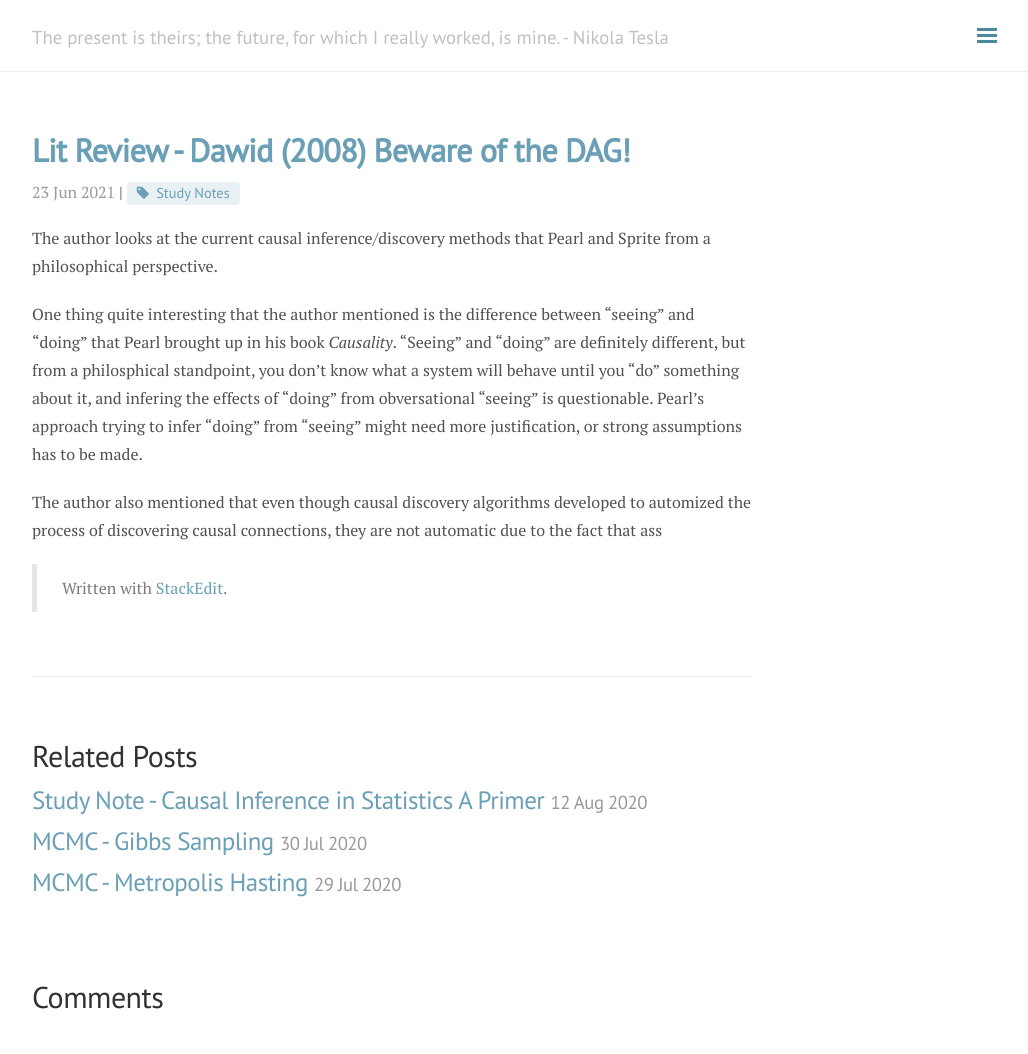
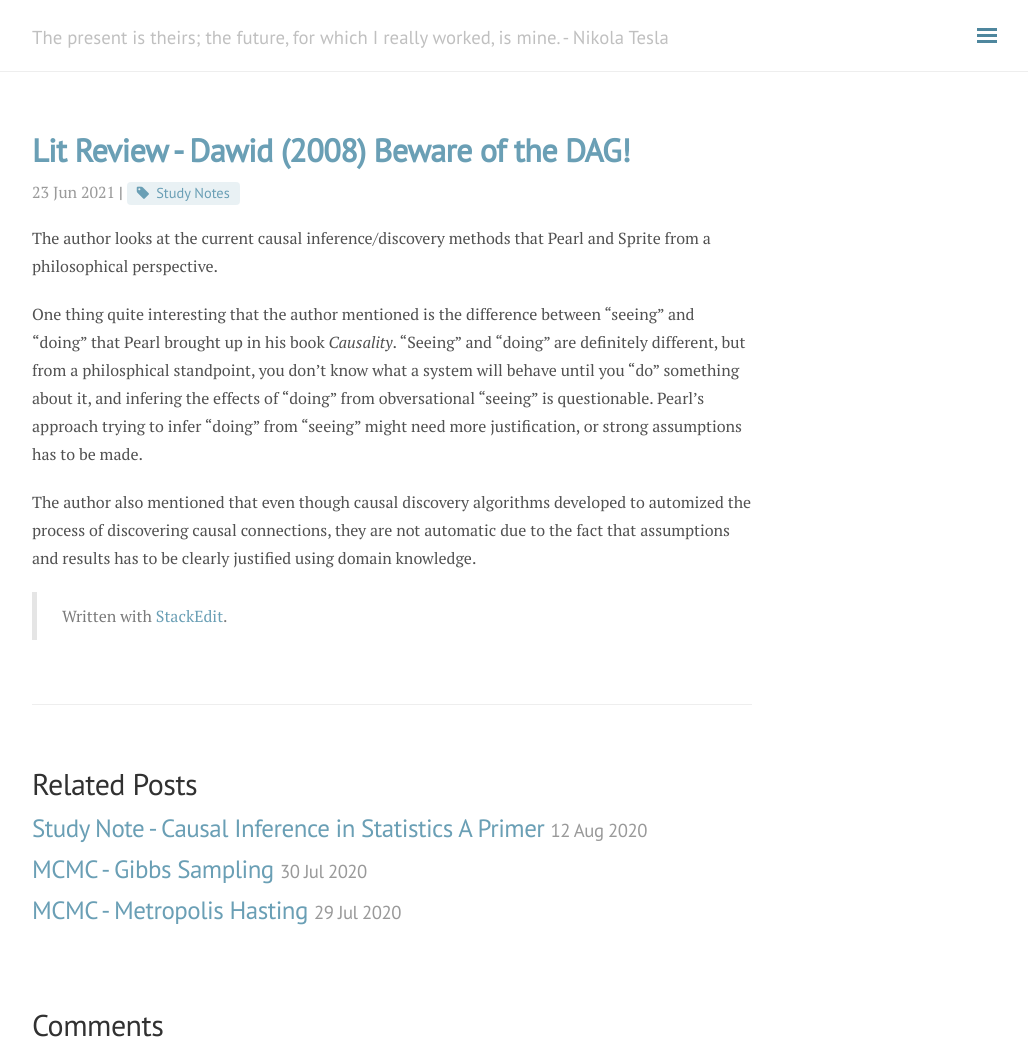
Before and after one commit to andylikescodes/andylikescodes.github.io, a Jekyll site: the page built from _posts/2021-06-23-Lit-Review-Dawid-2008.md, in a window 1280 px wide and 1054 px high. Shown: the whole window, without its empty margins (248-1276 px from the left). Built offline with Jekyll 4.4.1, drawn with Linux system fonts in a browser that asks for light colours; nearby versions of some CDN libraries; comment, search, counter and statistics services are not loaded.

Commit message:
_posts/2021-06-23-Lit-Review-Dawid-2008.md updated from https://stackedit.io/

```diff
--- a/_posts/2021-06-23-Lit-Review-Dawid-2008.md
+++ b/_posts/2021-06-23-Lit-Review-Dawid-2008.md
@@ -8,13 +8,15 @@ The author looks at the current causal inference/discovery methods that Pearl an
 
 One thing quite interesting that the author mentioned is the difference between "seeing" and "doing" that Pearl brought up in his book *Causality*. "Seeing" and "doing" are definitely different, but from a philosphical standpoint, you don't know what a system will behave until you "do" something about it, and infering the effects of "doing" from obversational "seeing" is questionable. Pearl's approach trying to infer "doing" from "seeing" might need more justification, or strong assumptions has to be made.
 
-The author also mentioned that even though causal discovery algorithms developed to automized the process of discovering causal connections, they are not automatic due to the fact that ass
+The author also mentioned that even though causal discovery algorithms developed to automized the process of discovering causal connections, they are not automatic due to the fact that assumptions and results has to be clearly justified using domain knowledge.
+
+
 
 
 
 
 > Written with [StackEdit](https://stackedit.io/).
 <!--stackedit_data:
-eyJoaXN0b3J5IjpbLTE0OTU0MTA3OCwtMTczODUzOTAwLDg5MD
+eyJoaXN0b3J5IjpbMTE1Njc0NTMxOSwtMTczODUzOTAwLDg5MD
 g5NTE3NCwtMTUzMjY5Nzg3XX0=
 -->
```
